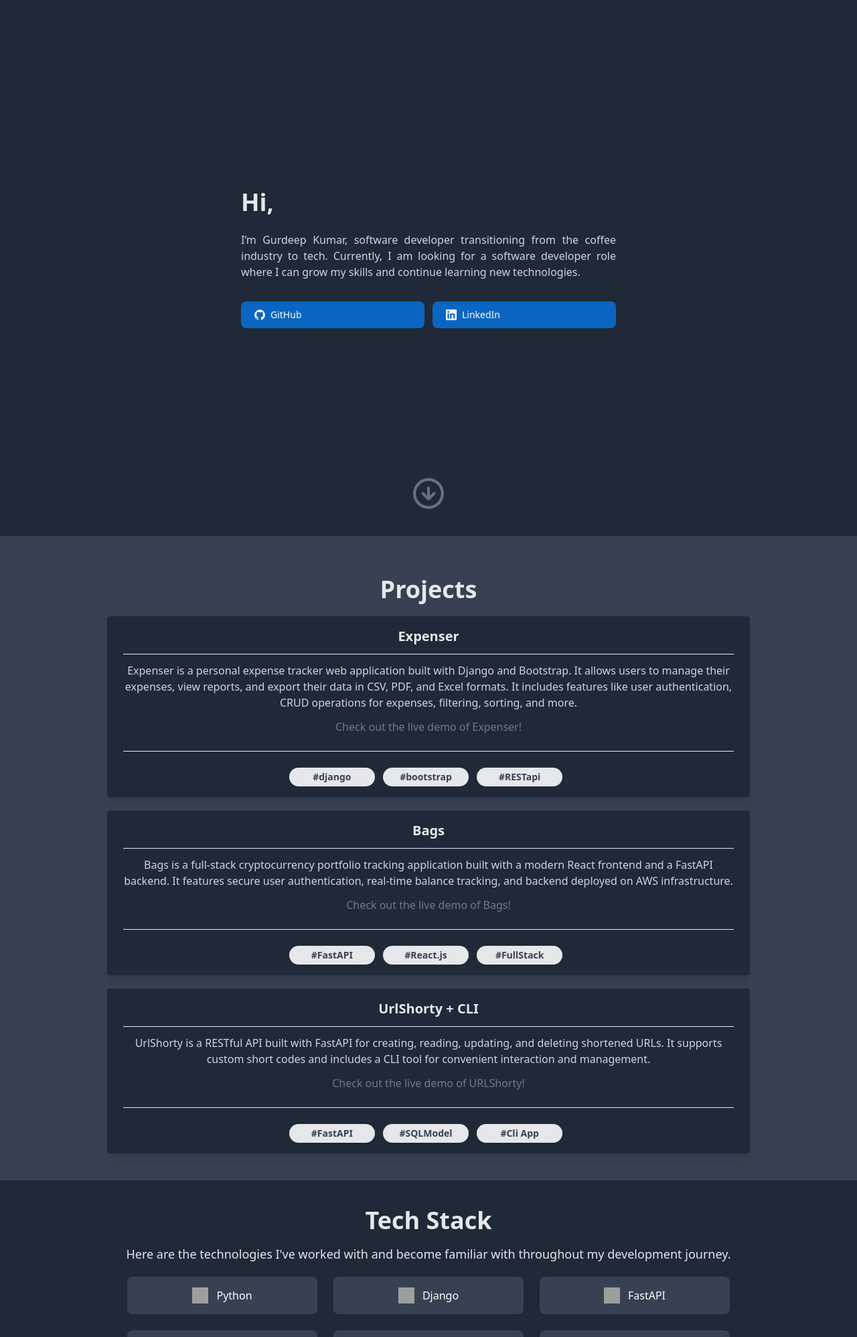
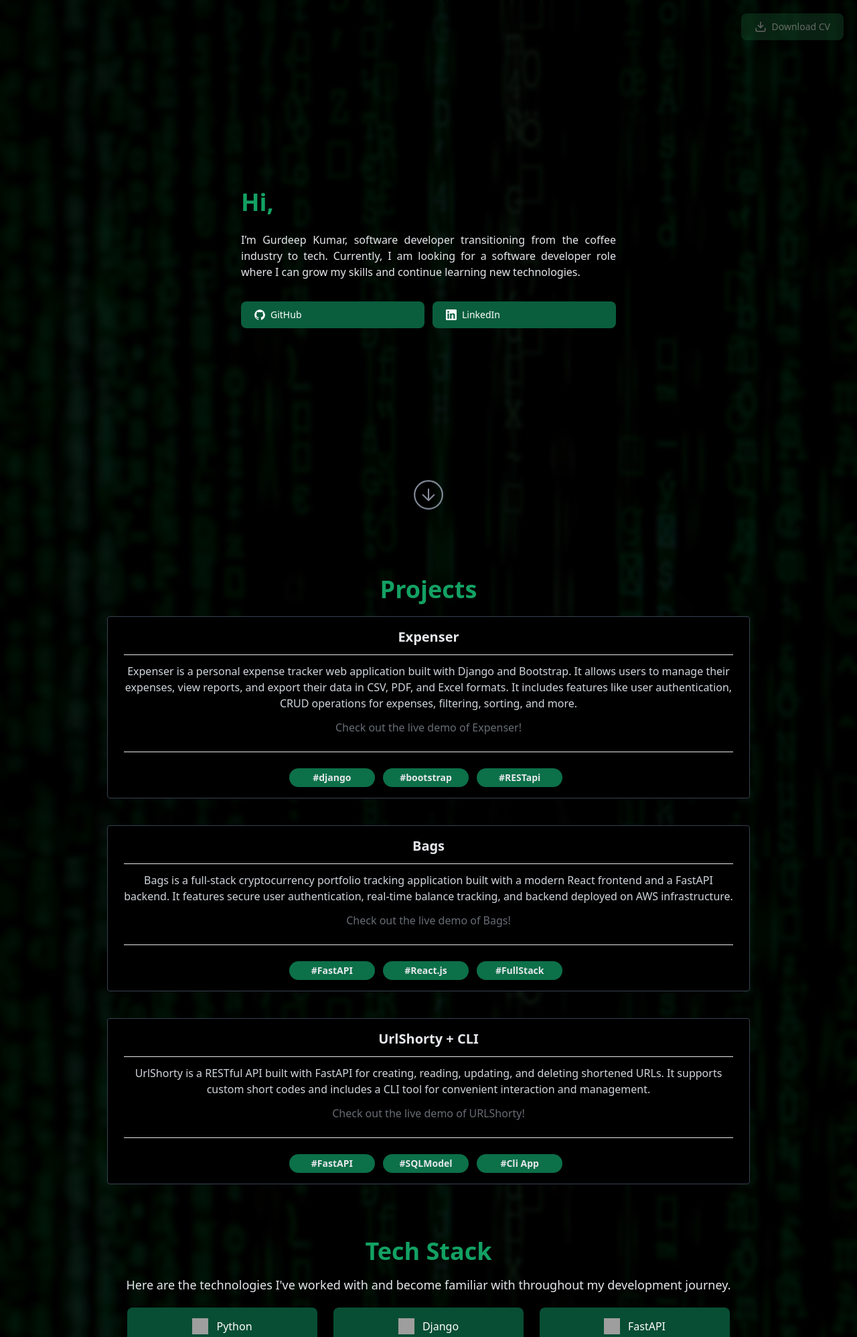
Before and after one commit to gurdeepkumar/portfolio, a Django app: page / in a window 1280 px wide. Shown: the top 1996 px of the page at 67% size. Run offline with Django 5.2, Linux system fonts and the light colour scheme; style sheets or scripts are compiled from the project's sources; some libraries are stand-ins or nearby versions; grey boxes are pictures that could not be loaded.

Commit message:
Revamp the template. CV download added.

```diff
--- a/core/templates/core/base.html
+++ b/core/templates/core/base.html
@@ -5,12 +5,10 @@
     <meta charset="UTF-8" />
     <meta name="viewport" content="width=device-width, initial-scale=1.0" />
     <title>Gurdeep Kumar</title>
-    <!-- <link
-      href="https://cdn.jsdelivr.net/npm/flowbite@3.1.2/dist/flowbite.min.css"
-      rel="stylesheet"
-    /> -->
     <link rel="stylesheet" href="{% static 'core/css/style.css' %}" />
     {% tailwind_css %}
+
+    <!-- Google Analytics -->
     <script
       async
       src="https://www.googletagmanager.com/gtag/js?id=G-C96PGYZ9RD"
@@ -21,20 +19,26 @@
         dataLayer.push(arguments);
       }
       gtag("js", new Date());
-
       gtag("config", "G-C96PGYZ9RD");
     </script>
   </head>
-  <!-- Google tag (gtag.js) -->
 
-  <body class="bg-gray-800 flex flex-col min-h-screen text-gray-200">
-    <div>
+  <body
+    class="relative bg-repeat bg-top backdrop-blur-[3px] bg-auto min-h-screen text-gray-200"
+    style="background-image: url('{% static 'images/bg.webp' %}')"
+  >
+    <!-- Black overlay -->
+    <div class="absolute inset-0 bg-black opacity-85 z-0"></div>
+
+    <!-- Page content layered above -->
+    <div class="relative z-10 flex flex-col min-h-screen">
       <main class="grow">{% block content %}{% endblock content %}</main>
-      <footer class="bg-gray-700 w-full text-white p-4 text-center">
-        <p>© Build with Django + Tailwind ❤️</p>
+      <footer
+        class="bg-[#084E34] flex flex-row items-center justify-center w-full text-white p-4 text-center"
+      >
+        <p>© Build with Django + Tailwind</p>
+        <div class="ml-2 animate-pulse">❤️</div>
       </footer>
     </div>
-
-    <!-- <script src="https://cdn.jsdelivr.net/npm/flowbite@3.1.2/dist/flowbite.min.js"></script> -->
   </body>
 </html>
--- a/core/templates/core/home.html
+++ b/core/templates/core/home.html
@@ -3,14 +3,22 @@
 
 {% block content %}
 
-    {% include "core/layers/about.html"%}
+<!-- prettier-ignore -->
+<!-- {% include "core/layers/experimental.html"%} -->
 
-    {% include "core/layers/projects.html"%}
+<!-- prettier-ignore -->
+{% include "core/layers/about.html"%}
 
-    {% include "core/layers/tech.html"%}
+<!-- prettier-ignore -->
+{% include "core/layers/projects.html"%}
 
-    {% include "core/layers/certifications.html"%}
+<!-- prettier-ignore -->
+{% include "core/layers/tech.html"%}
 
-    {% include "core/layers/contact.html"%}
+<!-- prettier-ignore -->
+{% include "core/layers/certifications.html"%}
+
+<!-- prettier-ignore -->
+{% include "core/layers/contact.html"%}
 
 {% endblock content %}
--- a/core/templates/core/layers/about.html
+++ b/core/templates/core/layers/about.html
@@ -1,37 +1,68 @@
 {% load static %}
-<div id="about" class="grid h-screen justify-items-center">
-  <div class="grid md:w-2/4 grid-cols-1 p-5">
+
+<div class="fixed top-5 right-5 z-50">
+  <a href="{% url 'download_file' 'Gurdeep_Kumar_CV.pdf' %}">
+    <div
+      class="bg-green-900 opacity-40 hover:opacity-100 text-white text-sm px-5 py-2.5 rounded-lg shadow-lg flex items-center space-x-2"
+    >
+      <svg
+        xmlns="http://www.w3.org/2000/svg"
+        width="18"
+        height="18"
+        viewBox="0 0 24 24"
+        fill="none"
+        stroke="#fff"
+        stroke-width="2"
+        stroke-linecap="round"
+        stroke-linejoin="round"
+      >
+        <path
+          d="M3 15v4c0 1.1.9 2 2 2h14a2 2 0 0 0 2-2v-4M17 9l-5 5-5-5M12 12.8V2.5"
+        />
+      </svg>
+      <span>Download CV</span>
+    </div>
+  </a>
+</div>
+
+<div
+  id="about"
+  class="relative grid h-screen justify-items-center bg-cover bg-center"
+>
+  <div class="relative z-10 grid md:w-2/4 grid-cols-1 p-5">
     <div class="flex md:col-span-1 items-center">
       <div class="p-5">
         <div>
-          <h2 class="sm:text-4xl text-3xl font-semibold">Hi,</h2>
+          <h2 class="sm:text-4xl text-[#13A163] text-3xl font-semibold">Hi,</h2>
           <br />
-          <p class="text-justify text-gray-300">
+          <p class="text-justify">
             I’m Gurdeep Kumar, software developer transitioning from the coffee
             industry to tech. Currently, I am looking for a software developer
             role where I can grow my skills and continue learning new
             technologies.
           </p>
         </div>
-        <div>{% include "core/layers/links.html"%}</div>
+        <div>{% include "core/layers/links.html" %}</div>
       </div>
     </div>
   </div>
 </div>
+<!-- Scroll-down icon -->
 <div
-  class="animate-bounce flex flex-row justify-center items-center absolute bottom-8 w-screen"
+  class="animate-bounce w-screen -my-20 flex flex-row justify-center items-center absolute z-20 pointer-events-auto"
 >
-  <a href="#projects">
+  <a href="#projects" class="z-30">
     <svg
       xmlns="http://www.w3.org/2000/svg"
       width="50"
       height="50"
       viewBox="0 0 24 24"
       fill="none"
-      stroke="#6A7280"
-      stroke-width="2"
+      stroke="#88909E"
+      stroke-width="1"
       stroke-linecap="round"
       stroke-linejoin="round"
+      class="cursor-pointer"
     >
       <circle cx="12" cy="12" r="10" />
       <path d="M16 12l-4 4-4-4M12 8v7" />
--- a/core/templates/core/layers/certifications.html
+++ b/core/templates/core/layers/certifications.html
@@ -1,11 +1,15 @@
-<div id="certifications" class="bg-gray-700 py-10 text-center">
+<div id="certifications" class="py-10 text-center">
   <!--heading-->
-  <h2 class="text-4xl w-full text-center p-5 font-bold">Certifications</h2>
+  <h2 class="text-4xl w-full text-[#13A163] text-center p-5 font-bold">
+    Certifications
+  </h2>
 
   <div class="flex justify-center">
     <div class="w-9/12 flex flex-col gap-5">
       <!--1st Certification-->
-      <div class="bg-gray-800 rounded overflow-hidden shadow-lg">
+      <div
+        class="border backdrop-opacity-50 bg-black border-gray-700 rounded overflow-hidden shadow-lg"
+      >
         <div class="px-6 py-4">
           <div class="font-bold mb-2">
             CS50’s Introduction to Programming with Python
@@ -22,11 +26,12 @@
           >
             <p class="animate-pulse text-gray-400 p-3">View Certification</p>
           </a>
-          <hr class="h-px mt-3 bg-gray-200 border-0 dark:bg-gray-700" />
         </div>
       </div>
       <!---2nd Certification-->
-      <div class="bg-gray-800 rounded overflow-hidden shadow-lg">
+      <div
+        class="border backdrop-opacity-50 bg-black border-gray-700 rounded overflow-hidden shadow-lg"
+      >
         <div class="px-6 py-4">
           <div class="font-bold mb-2">CCNA (July 2020 - July 2023)</div>
           <hr class="h-px my-3 bg-gray-200 border-0 dark:bg-gray-700" />
@@ -42,7 +47,6 @@
           >
             <p class="animate-pulse text-gray-400 p-3">View Certification</p>
           </a>
-          <hr class="h-px mt-3 bg-gray-200 border-0 dark:bg-gray-700" />
         </div>
       </div>
       <!--3rd Certification-->
--- a/core/templates/core/layers/contact.html
+++ b/core/templates/core/layers/contact.html
@@ -1,14 +1,14 @@
-<div id="contact" class="bg-gray-800 grid grid-cols-1 p-10 text-center">
-  <h2 class="text-4xl font-bold">Contact Me</h2>
+<div id="contact" class="grid grid-cols-1 p-10 text-center">
+  <h2 class="text-4xl text-[#13A163] font-bold">Contact Me</h2>
   <p class="my-4 text-lg">
     Feel free to reach out to me via email or LinkedIn.
   </p>
   <div class="grid gap-5 py-5 items-center justify-center">
     <a
       href="mailto:gksyntax@hotmail.com"
-      class="text-gray-400 bg-gray-700 p-4 rounded-lg hover:text-gray-200"
+      class="text-gray-300 bg-[#084E34] p-4 rounded-lg hover:text-gray-100"
     >
-      <div class="flex justify-center space-x-3 bg-gray-700 rounded-lg">
+      <div class="flex justify-center space-x-3 bg-[#084E34] rounded-lg">
         <img
           src="https://cdn.simpleicons.org/minutemailer/white"
           alt="mail"
@@ -20,8 +20,8 @@
 
     <a
       href="https://www.linkedin.com/in/gurdeep-kumar"
-      class="text-gray-400 bg-gray-700 p-4 rounded-lg hover:text-gray-200"
-      ><div class="flex justify-center space-x-3 bg-gray-700 rounded-lg">
+      class="text-gray-300 bg-[#084E34] p-4 rounded-lg hover:text-gray-100"
+      ><div class="flex justify-center space-x-3 bg-[#084E34] rounded-lg">
         <svg
           class="w-6 h-6"
           aria-hidden="true"
--- /dev/null
+++ b/core/templates/core/layers/experimental.html
@@ -0,0 +1,8 @@
+{% load static %}
+<div id="experimental" class="flex h-screen w-full">
+  <div
+    class="bg-gradient-to-r from-blue-900 via-green-700 to-blue-800 w-full flex items-center justify-center"
+  >
+    <h1 class="text-black font-mono text-4xl tracking-widest">Nerdy Vibes!</h1>
+  </div>
+</div>
--- a/core/templates/core/layers/links.html
+++ b/core/templates/core/layers/links.html
@@ -6,7 +6,7 @@
     <li>
       <button
         onclick="location.href='https://github.com/gurdeepkumar'"
-        class="text-white w-full bg-[#0A66C2] hover:bg-[#0A66C2]/90 focus:ring-4 focus:outline-none focus:ring-[#0A66C2]/50 font-medium rounded-lg text-sm px-5 py-2.5 text-center inline-flex items-center dark:focus:ring-[#0A66C2]/55 me-2 mb-2"
+        class="text-white w-full bg-[#0A5E3D] hover:bg-[#0E8052] focus:ring-4 focus:outline-none focus:ring-[#10905A]/50 font-medium rounded-lg text-sm px-5 py-2.5 text-center inline-flex items-center dark:focus:ring-[#10905A]/55 me-2 mb-2"
       >
         <svg
           class="w-4 h-4 me-2"
@@ -28,7 +28,7 @@
     <li>
       <button
         onclick="location.href='https://www.linkedin.com/in/gurdeep-kumar'"
-        class="text-white w-full bg-[#0A66C2] hover:bg-[#0A66C2]/90 focus:ring-4 focus:outline-none focus:ring-[#0A66C2]/50 font-medium rounded-lg text-sm px-5 py-2.5 text-center inline-flex items-center dark:focus:ring-[#0A66C2]/55 me-2 mb-2"
+        class="text-white w-full bg-[#0A5E3D] hover:bg-[#0E8052] focus:ring-4 focus:outline-none focus:ring-[#10905A]/50 font-medium rounded-lg text-sm px-5 py-2.5 text-center inline-flex items-center dark:focus:ring-[#10905A]/55 me-2 mb-2"
       >
         <svg
           class="w-4 h-4 me-2"
--- a/core/templates/core/layers/projects.html
+++ b/core/templates/core/layers/projects.html
@@ -1,11 +1,15 @@
-<div id="projects" class="bg-gray-700 py-10 text-center">
+<div id="projects" class="py-10 text-center">
   <!--heading-->
-  <h2 class="text-4xl w-full text-center p-5 font-bold">Projects</h2>
+  <h2 class="text-4xl w-full text-[#13A163] text-center p-5 font-bold">
+    Projects
+  </h2>
 
   <div class="flex justify-center">
-    <div class="w-9/12 flex flex-col gap-5">
+    <div class="w-9/12 flex flex-col gap-10">
       <!--1st Project-->
-      <div class="bg-gray-800 rounded overflow-hidden shadow-lg">
+      <div
+        class="rounded border backdrop-opacity-50 bg-black border-gray-700 overflow-hidden shadow-lg"
+      >
         <div class="px-6 py-4">
           <div class="font-bold text-xl mb-2">Expenser</div>
           <hr class="h-px my-3 bg-gray-200 border-0 dark:bg-gray-700" />
@@ -26,21 +30,23 @@
 
         <div class="px-6 pt-1 pb-2">
           <span
-            class="inline-block w-32 bg-gray-200 rounded-full my-1 px-3 py-1 text-sm font-semibold text-gray-700 mr-2 mb-2"
+            class="inline-block w-32 bg-[#0C7049] rounded-full my-1 px-3 py-1 text-sm font-semibold mr-2 mb-2"
             >#django</span
           >
           <span
-            class="inline-block w-32 bg-gray-200 rounded-full my-1 px-3 py-1 text-sm font-semibold text-gray-700 mr-2 mb-2"
+            class="inline-block w-32 bg-[#0C7049] rounded-full my-1 px-3 py-1 text-sm font-semibold mr-2 mb-2"
             >#bootstrap</span
           >
           <span
-            class="inline-block w-32 bg-gray-200 rounded-full my-1 px-3 py-1 text-sm font-semibold text-gray-700 mr-2 mb-2"
+            class="inline-block w-32 bg-[#0C7049] rounded-full my-1 px-3 py-1 text-sm font-semibold mr-2 mb-2"
             >#RESTapi</span
           >
         </div>
       </div>
       <!---2nd Project-->
-      <div class="bg-gray-800 rounded overflow-hidden shadow-lg">
+      <div
+        class="border backdrop-opacity-50 bg-black border-gray-700 rounded overflow-hidden shadow-lg"
+      >
         <div class="px-6 py-4">
           <div class="font-bold text-xl mb-2">Bags</div>
           <hr class="h-px my-3 bg-gray-200 border-0 dark:bg-gray-700" />
@@ -60,21 +66,23 @@
 
         <div class="px-6 pt-1 pb-2">
           <span
-            class="inline-block w-32 bg-gray-200 rounded-full my-1 px-3 py-1 text-sm font-semibold text-gray-700 mr-2 mb-2"
+            class="inline-block w-32 bg-[#0C7049] rounded-full my-1 px-3 py-1 text-sm font-semibold mr-2 mb-2"
             >#FastAPI</span
           >
           <span
-            class="inline-block w-32 bg-gray-200 rounded-full my-1 px-3 py-1 text-sm font-semibold text-gray-700 mr-2 mb-2"
+            class="inline-block w-32 bg-[#0C7049] rounded-full my-1 px-3 py-1 text-sm font-semibold mr-2 mb-2"
             >#React.js</span
           >
           <span
-            class="inline-block w-32 bg-gray-200 rounded-full my-1 px-3 py-1 text-sm font-semibold text-gray-700 mr-2 mb-2"
+            class="inline-block w-32 bg-[#0C7049] rounded-full my-1 px-3 py-1 text-sm font-semibold mr-2 mb-2"
             >#FullStack</span
           >
         </div>
       </div>
       <!--3rd Project-->
-      <div class="bg-gray-800 rounded overflow-hidden shadow-lg">
+      <div
+        class="border backdrop-opacity-50 bg-black border-gray-700 rounded overflow-hidden shadow-lg"
+      >
         <div class="px-6 py-4">
           <div class="font-bold text-xl mb-2">UrlShorty + CLI</div>
           <hr class="h-px my-3 bg-gray-200 border-0 dark:bg-gray-700" />
@@ -94,15 +102,15 @@
 
         <div class="px-6 pt-1 pb-2">
           <span
-            class="inline-block w-32 bg-gray-200 rounded-full my-1 px-3 py-1 text-sm font-semibold text-gray-700 mr-2 mb-2"
+            class="inline-block w-32 bg-[#0C7049] rounded-full my-1 px-3 py-1 text-sm font-semibold mr-2 mb-2"
             >#FastAPI</span
           >
           <span
-            class="inline-block w-32 bg-gray-200 rounded-full my-1 px-3 py-1 text-sm font-semibold text-gray-700 mr-2 mb-2"
+            class="inline-block w-32 bg-[#0C7049] rounded-full my-1 px-3 py-1 text-sm font-semibold mr-2 mb-2"
             >#SQLModel</span
           >
           <span
-            class="inline-block w-32 bg-gray-200 rounded-full my-1 px-3 py-1 text-sm font-semibold text-gray-700 mr-2 mb-2"
+            class="inline-block w-32 bg-[#0C7049] rounded-full my-1 px-3 py-1 text-sm font-semibold mr-2 mb-2"
             >#Cli App
           </span>
         </div>
--- a/core/templates/core/layers/tech.html
+++ b/core/templates/core/layers/tech.html
@@ -1,5 +1,5 @@
-<div id="technologies" class="bg-gray-800 grid grid-cols-1 p-10 text-center">
-  <h2 class="text-4xl font-bold">Tech Stack</h2>
+<div id="technologies" class="grid grid-cols-1 p-10 text-center">
+  <h2 class="text-4xl text-[#13A163] font-bold">Tech Stack</h2>
   <p class="mt-4 text-lg">
     Here are the technologies I've worked with and become familiar with
     throughout my development journey.
@@ -8,7 +8,7 @@
     <div
       class="grid py-5 md:w-9/12 grid-cols-1 md:grid-cols-2 lg:grid-cols-3 gap-6 text-white"
     >
-      <div class="flex justify-center space-x-3 bg-gray-700 p-4 rounded-lg">
+      <div class="flex justify-center space-x-3 bg-[#084E34] p-4 rounded-lg">
         <img
           src="https://cdn.simpleicons.org/python/white"
           alt="Python"
@@ -16,7 +16,7 @@
         />
         <span>Python</span>
       </div>
-      <div class="flex justify-center space-x-3 bg-gray-700 p-4 rounded-lg">
+      <div class="flex justify-center space-x-3 bg-[#084E34] p-4 rounded-lg">
         <img
           src="https://cdn.simpleicons.org/django/white"
           alt="Django"
@@ -24,7 +24,7 @@
         />
         <span>Django</span>
       </div>
-      <div class="flex justify-center space-x-3 bg-gray-700 p-4 rounded-lg">
+      <div class="flex justify-center space-x-3 bg-[#084E34] p-4 rounded-lg">
         <img
           src="https://cdn.simpleicons.org/fastapi/white"
           alt="fastapi"
@@ -33,7 +33,7 @@
         <span>FastAPI</span>
       </div>
 
-      <div class="flex justify-center space-x-3 bg-gray-700 p-4 rounded-lg">
+      <div class="flex justify-center space-x-3 bg-[#084E34] p-4 rounded-lg">
         <img
           src="https://cdn.simpleicons.org/react/white"
           alt="react"
@@ -41,7 +41,7 @@
         />
         <span>React</span>
       </div>
-      <div class="flex justify-center space-x-3 bg-gray-700 p-4 rounded-lg">
+      <div class="flex justify-center space-x-3 bg-[#084E34] p-4 rounded-lg">
         <img
           src="https://cdn.simpleicons.org/celery/white"
           alt="celery"
@@ -49,7 +49,7 @@
         />
         <span>Celery</span>
       </div>
-      <div class="flex justify-center space-x-3 bg-gray-700 p-4 rounded-lg">
+      <div class="flex justify-center space-x-3 bg-[#084E34] p-4 rounded-lg">
         <img
           src="https://cdn.simpleicons.org/redis/white"
           alt="redis"
@@ -58,7 +58,7 @@
         <span>Redis</span>
       </div>
 
-      <div class="flex justify-center space-x-3 bg-gray-700 p-4 rounded-lg">
+      <div class="flex justify-center space-x-3 bg-[#084E34] p-4 rounded-lg">
         <img
           src="https://cdn.simpleicons.org/sqlalchemy/white"
           alt="sqlalchemy"
@@ -67,7 +67,7 @@
         <span>SQLAlchemy</span>
       </div>
 
-      <div class="flex justify-center space-x-3 bg-gray-700 p-4 rounded-lg">
+      <div class="flex justify-center space-x-3 bg-[#084E34] p-4 rounded-lg">
         <img
           src="https://cdn.simpleicons.org/tailwindcss/white"
           alt="Tailwindcss"
@@ -76,7 +76,7 @@
         <span>Tailwindcss</span>
       </div>
 
-      <div class="flex justify-center space-x-3 bg-gray-700 p-4 rounded-lg">
+      <div class="flex justify-center space-x-3 bg-[#084E34] p-4 rounded-lg">
         <img
           src="https://cdn.simpleicons.org/postgresql/white"
           alt="PostgreSQL"
@@ -84,7 +84,7 @@
         />
         <span>PostgreSQL</span>
       </div>
-      <div class="flex justify-center space-x-3 bg-gray-700 p-4 rounded-lg">
+      <div class="flex justify-center space-x-3 bg-[#084E34] p-4 rounded-lg">
         <img
           src="https://cdn.simpleicons.org/task/white"
           alt="task"
@@ -93,7 +93,7 @@
         <span>AWS</span>
       </div>
 
-      <div class="flex justify-center space-x-3 bg-gray-700 p-4 rounded-lg">
+      <div class="flex justify-center space-x-3 bg-[#084E34] p-4 rounded-lg">
         <img
           src="https://cdn.simpleicons.org/git/white"
           alt="Git"
@@ -101,7 +101,7 @@
         />
         <span>Git</span>
       </div>
-      <div class="flex justify-center space-x-3 bg-gray-700 p-4 rounded-lg">
+      <div class="flex justify-center space-x-3 bg-[#084E34] p-4 rounded-lg">
         <img
           src="https://cdn.simpleicons.org/nginx/white"
           alt="Nginx"
--- a/core/urls.py
+++ b/core/urls.py
@@ -1,6 +1,9 @@
 from django.urls import path
 from . import views
+from django.conf import settings
+from django.conf.urls.static import static
 
 urlpatterns = [
     path("", views.home, name="home"),
-]
+    path("download/<str:filename>/", views.download_file, name="download_file"),
+] + static(settings.STATIC_URL, document_root=settings.STATIC_ROOT)
--- a/core/views.py
+++ b/core/views.py
@@ -1,4 +1,18 @@
 from django.shortcuts import render
+from django.http import FileResponse, Http404
+import os
+from django.conf import settings
+
+
+def download_file(request, filename):
+    file_path = os.path.join(settings.MEDIA_ROOT, filename)
+    if os.path.exists(file_path):
+        response = FileResponse(
+            open(file_path, "rb"), as_attachment=True, filename=filename
+        )
+        return response
+    else:
+        raise Http404("File does not exist")
 
 
 def home(request):
```
Also changed, not shown: static/images/bg.webp (added).
